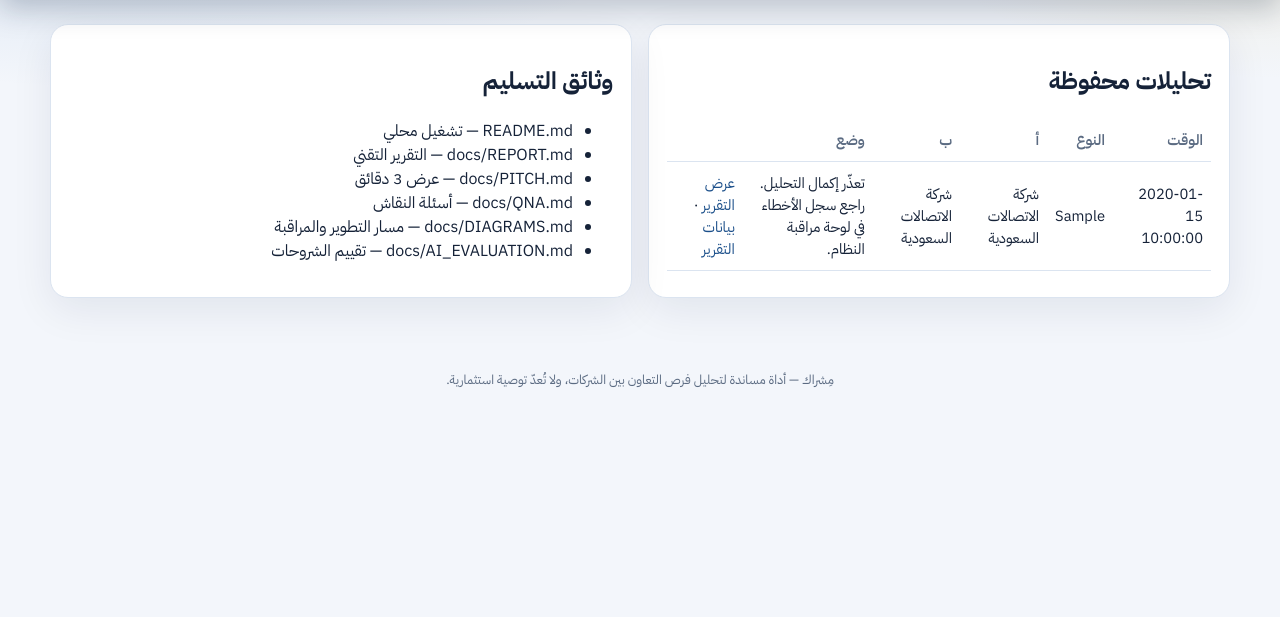
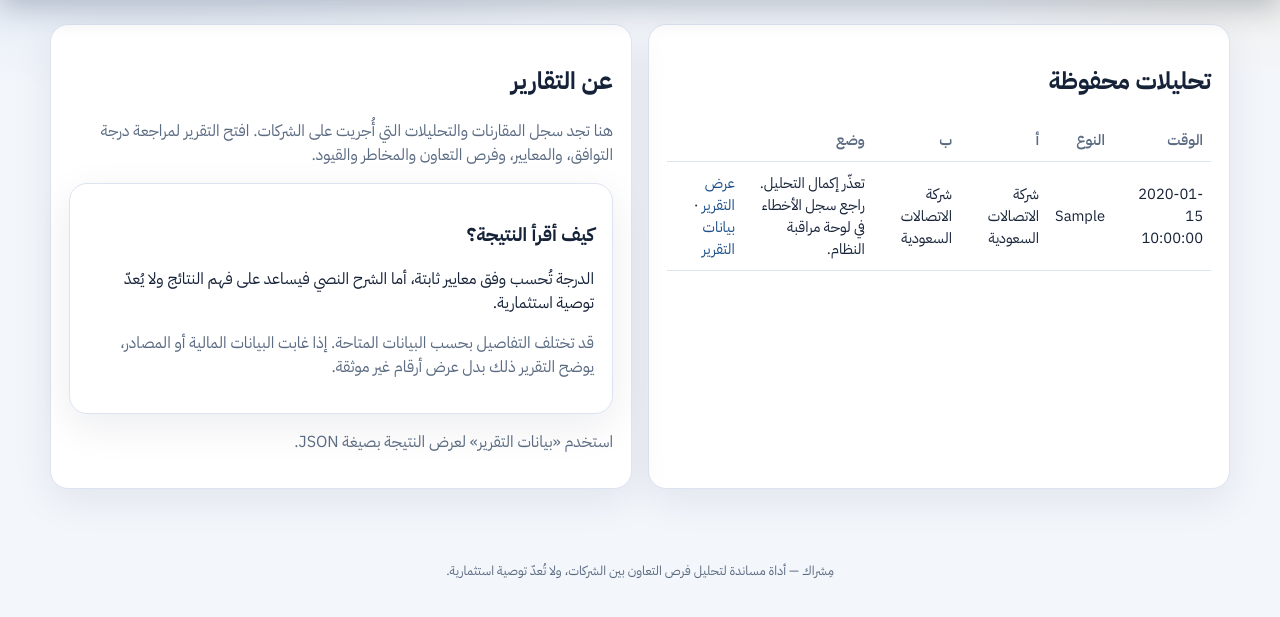
Before and after one commit to abdulrhmanazkh1-star/TuwaiqProject, a Flask app: template app/templates/reports.html in a window 1280 px wide. Shown: the part 80-697 px from the top of the page. Run offline with Flask 3, Linux system fonts and the light colour scheme; the template is opened without the code that fills it: values that come from a table or form of the project are taken from there, others are empty; tables that the repository leaves empty hold one stand-in row (values such as "Sample post").

Commit message:
Replace submission documents with report guidance

```diff
--- a/app/templates/reports.html
+++ b/app/templates/reports.html
@@ -22,15 +22,14 @@
     </table>
   </div>
   <div class="card">
-    <h2>وثائق التسليم</h2>
-    <ul>
-      <li>README.md — تشغيل محلي</li>
-      <li>docs/REPORT.md — التقرير التقني</li>
-      <li>docs/PITCH.md — عرض 3 دقائق</li>
-      <li>docs/QNA.md — أسئلة النقاش</li>
-      <li>docs/DIAGRAMS.md — مسار التطوير والمراقبة</li>
-      <li>docs/AI_EVALUATION.md — تقييم الشروحات</li>
-    </ul>
+    <h2>عن التقارير</h2>
+    <p class="muted">هنا تجد سجل المقارنات والتحليلات التي أُجريت على الشركات. افتح التقرير لمراجعة درجة التوافق، والمعايير، وفرص التعاون والمخاطر والقيود.</p>
+    <div class="panel" style="margin-top:16px">
+      <h3>كيف أقرأ النتيجة؟</h3>
+      <p>الدرجة تُحسب وفق معايير ثابتة، أما الشرح النصي فيساعد على فهم النتائج ولا يُعدّ توصية استثمارية.</p>
+      <p class="muted">قد تختلف التفاصيل بحسب البيانات المتاحة. إذا غابت البيانات المالية أو المصادر، يوضح التقرير ذلك بدل عرض أرقام غير موثقة.</p>
+    </div>
+    <p class="muted" style="margin-top:16px">استخدم «بيانات التقرير» لعرض النتيجة بصيغة JSON.</p>
   </div>
 </div>
 {% endblock %}
```
